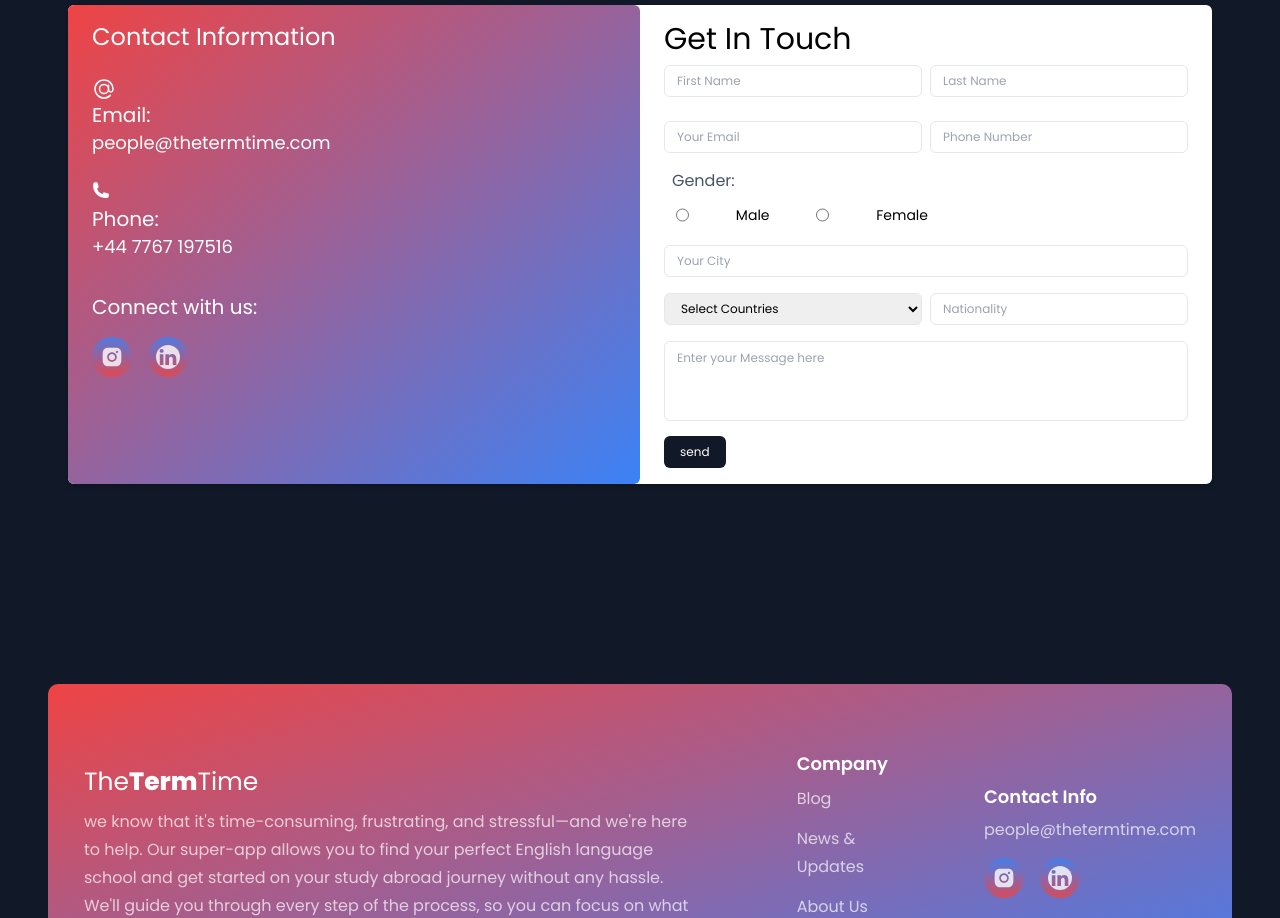
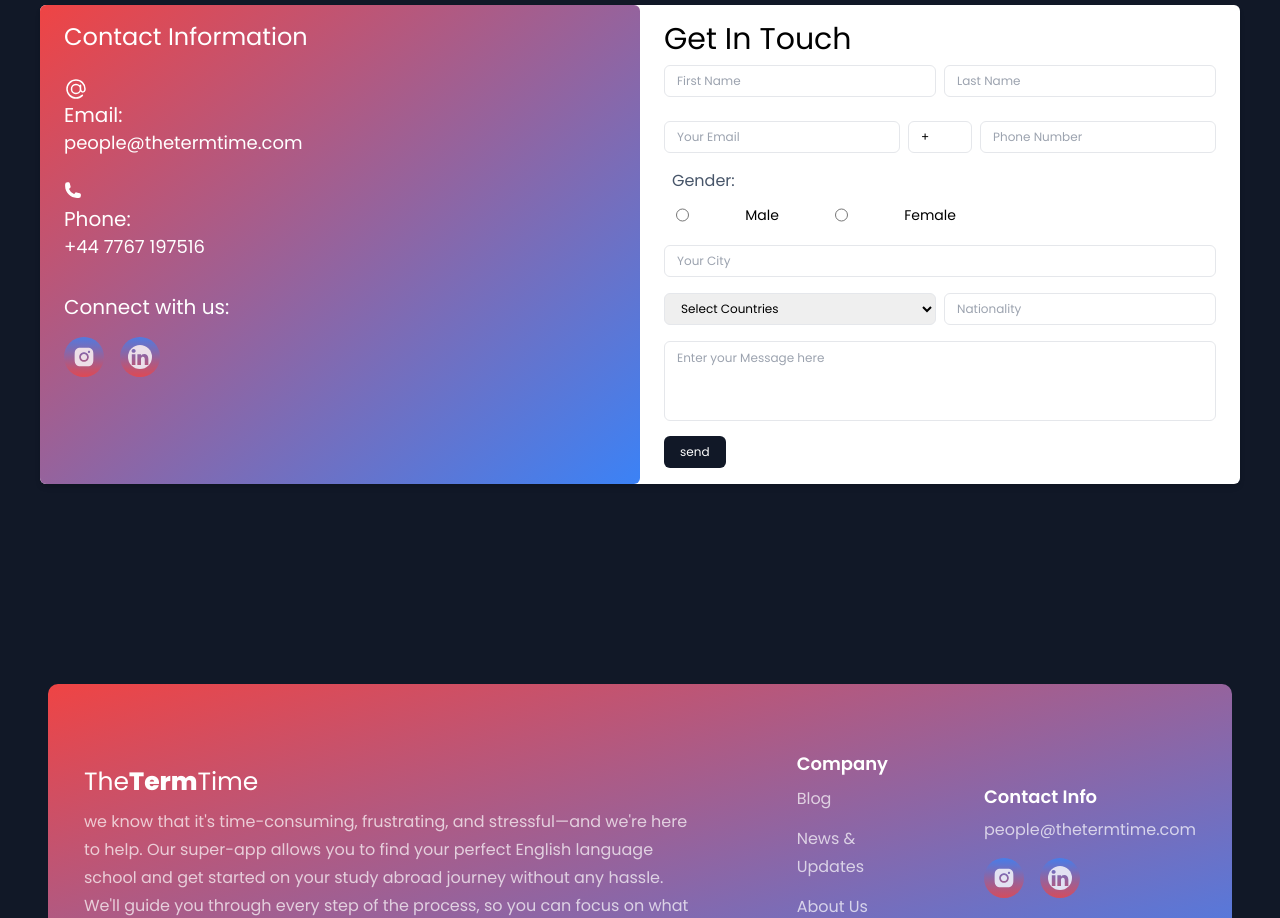
Before and after one commit to mesti7/mimemuse-landing-page, a React (Vite) app: page /contactus in a window 1280 px wide. Shown: the part 1040-1958 px from the top of the page. Built offline with nearby package versions, Linux system fonts and the light colour scheme.

Commit message:
countrycode

```diff
--- a/src/HomePage/Courses.jsx
+++ b/src/HomePage/Courses.jsx
@@ -31,7 +31,7 @@ function Courses() {
           <div className=" hover:bg-gradient-to-br from-red-500 to-blue-500 rounded-tl-3xl rounded-br-3xl p-4">
             <div
               style={{ backgroundImage: `url(${c1})` }}
-              className=" hover:scale-y-105 rounded-tl-3xl rounded-br-3xl bg-center bg-cover bg-no-repeat text-sm md:text-base text-white text-center pt-40 h-56"
+              className=" hover:scale-y-105 hover:scale-x-105 rounded-tl-3xl rounded-br-3xl bg-center bg-cover bg-no-repeat text-sm md:text-base text-white text-center pt-40 h-56"
             >
               <div className=" bg-gray-900 mx-4 rounded-full p-2 bg-opacity-60">
                 General English
--- a/src/pages/ContactUs.jsx
+++ b/src/pages/ContactUs.jsx
@@ -11,6 +11,8 @@ import emailjs from "@emailjs/browser";
 function ContactUs() {
   const form = useRef();
   const [isMessageSent, setIsMessageSent] = useState(false);
+  const [countryCode, setCountryCode] = useState("+");
+  const [PhoneNumber, setPhoneNumber] = useState("");
 
   const sendEmail = (e) => {
     e.preventDefault();
@@ -29,11 +31,19 @@ function ContactUs() {
         setTimeout(() => {
           form.current.reset();
           setIsMessageSent(false);
+          window.location.reload();
         }, 2000);
       })
       .catch((error) => {
         console.log(error.text);
       });
+  };
+
+  const handleCountryCodeChange = (e) => {
+    setCountryCode(e.target.value);
+  };
+  const handlePhoneNumber = (e) => {
+    setPhoneNumber(e.target.value);
   };
 
   return (
@@ -147,12 +157,31 @@ function ContactUs() {
                       name="user_email"
                       className="w-full text-xs px-3 h-8 my-2 outline-none rounded-md border focus:shadow-sm"
                     />
-                    <input
+
+                    {/* Add more country codes as needed */}
+                      <input
+                        type="text"
+                        placeholder="Phone Number"
+                        name="user_countryCode"
+                        value={countryCode}
+                        onChange={(e) => setCountryCode(e.target.value)} // Update the state on input change
+                        className="w-16 text-xs px-3 h-8 my-2 outline-none rounded-md border focus:shadow-sm"
+                      />
+                      <input
+                        type="text"
+                        placeholder="Phone Number"
+                        name="user_phone_number"
+                        value={PhoneNumber}
+                        onChange={handlePhoneNumber} // Update the state on input change
+                        className="w-full text-xs px-3 h-8 my-2 outline-none rounded-md border focus:shadow-sm"
+                      />
+
+                    {/* <input
                       type="text"
                       placeholder="Phone Number"
                       name="user_phone_number"
                       className="w-full text-xs px-3 h-8 my-2 outline-none rounded-md border focus:shadow-sm"
-                    />
+                    /> */}
                   </div>
                   <div className="grid lg:flex justify-between m-2">
                     <div className="text-md text-slate-600">Gender:</div>
```
